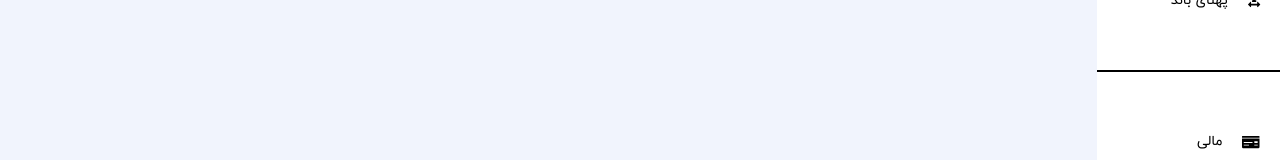
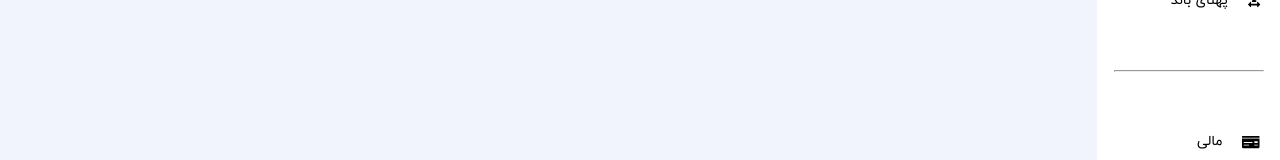
Before and after one commit to sadeghtavakoli/amnpardaz-challenge, a React (Create React App) app: page /panel in a window 1280 px wide. Shown: the part 440-600 px from the top of the page. Built offline with nearby package versions, Linux system fonts and the light colour scheme.

Commit message:
refactored seprator code in side-bar component

```diff
--- a/src/components/side-bar/side-bar.component.jsx
+++ b/src/components/side-bar/side-bar.component.jsx
@@ -27,19 +27,20 @@ const sideBarItems = [
   { id: 3, text: "فضای ذخیره سازی", className: "option", icon: "warehouse" },
   { id: 4, text: "وی پی ان", className: "option", icon: "shield-virus" },
   { id: 5, text: "پهنای باند", className: "option", icon: "text-width" },
-  { id: 6, className: "gap" },
+  { id: 6, className: "seprator" },
   { id: 7, text: "مالی", className: "option", icon: "money-check" },
   { id: 8, text: "تنظیمات", className: "option", icon: "wrench" },
   { id: 9, text: "اکانت کاربری", className: "option", icon: "user" },
   { id: 10, text: "خروج", className: "option", icon: "door-open" },
 ];
 const SideBar = () => {
-  const [selectedId, setSelectedId] = useState(0);
   const history = useHistory();
   const { pathname } = useLocation();
   return (
     <nav className="side-bar">
-      {sideBarItems.map(({ id, text, className, icon, routeName }) => (
+      {sideBarItems.map(({ id, text, className, icon, routeName }) => {
+        if (className === "seprator") return <hr className="seprator" />;
+        return (
           <div
             key={id}
             className={`${className}  ${
@@ -54,7 +55,8 @@ const SideBar = () => {
             <p>{text}</p>
             <FontAwesomeIcon icon={["fas", icon]} className="fontawsome-icon" />
           </div>
-      ))}
+        );
+      })}
     </nav>
   );
 };
--- a/src/components/side-bar/side-bar.styles.scss
+++ b/src/components/side-bar/side-bar.styles.scss
@@ -27,8 +27,8 @@
     margin-bottom: 2rem;
   }
 
-  .gap {
-    margin: 4rem 0;
-    border: 1px groove black;
+  .seprator {
+    margin: 4rem auto;
+    max-width: 15rem;
   }
 }
```
Lines whose indentation alone changed are shown as unchanged.
